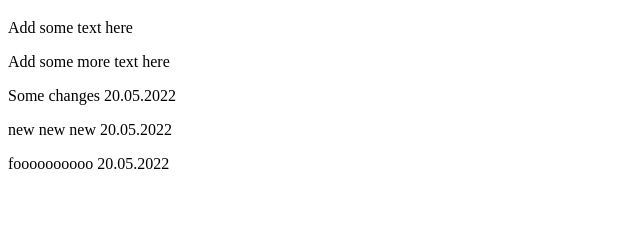
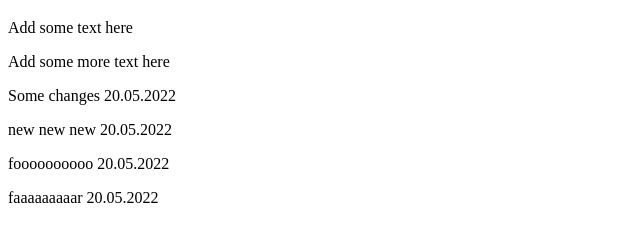
Before and after one commit to mikbrazh/test-branches-repo, a plain HTML site: page index.html in a window 1280 px wide. Shown: the part 61-302 px from the top of the page, without its empty margins (0-640 px from the left). Drawn offline with Linux system fonts and the light colour scheme.

Commit message:
baaaaaaaaar

```diff
--- a/index.html
+++ b/index.html
@@ -12,5 +12,6 @@
   <p>Some changes 20.05.2022</p>
   <p>new new new 20.05.2022</p>
   <p>foooooooooo 20.05.2022</p>
+  <p>faaaaaaaaar 20.05.2022</p>
 </body>
 </html>
```
